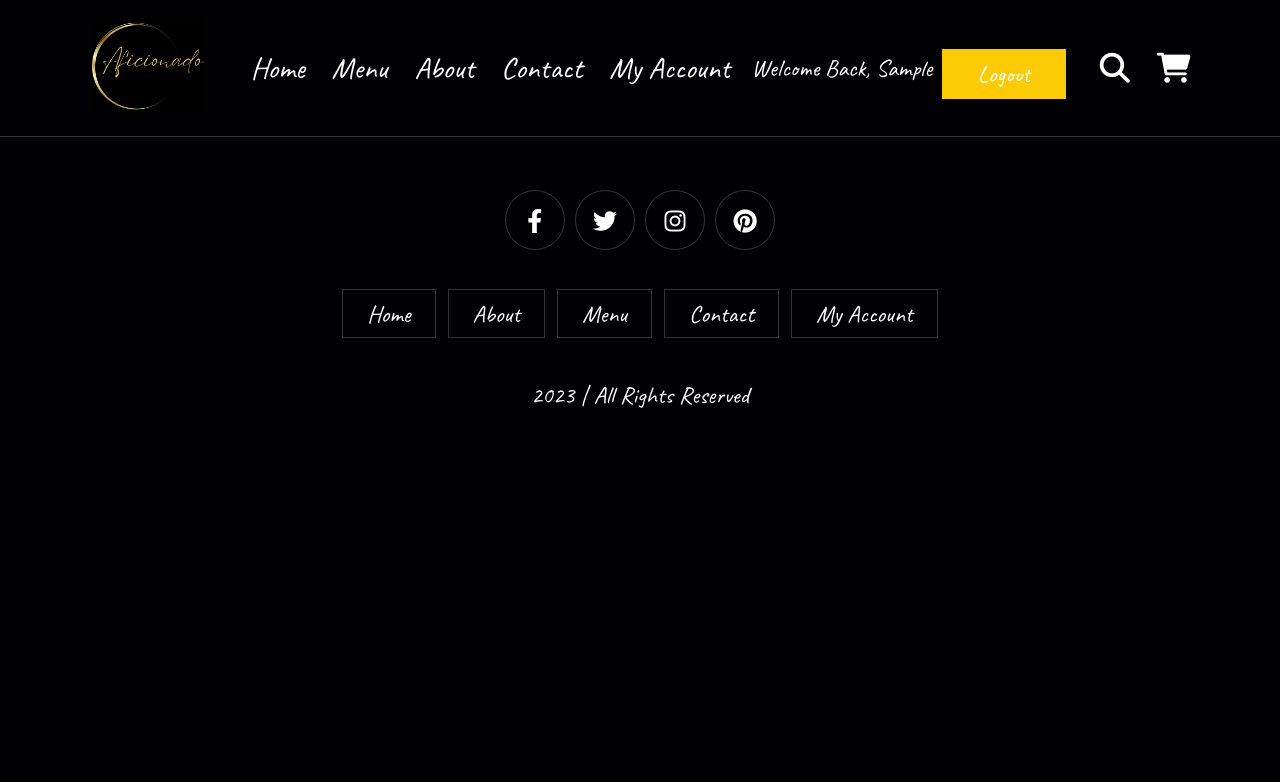
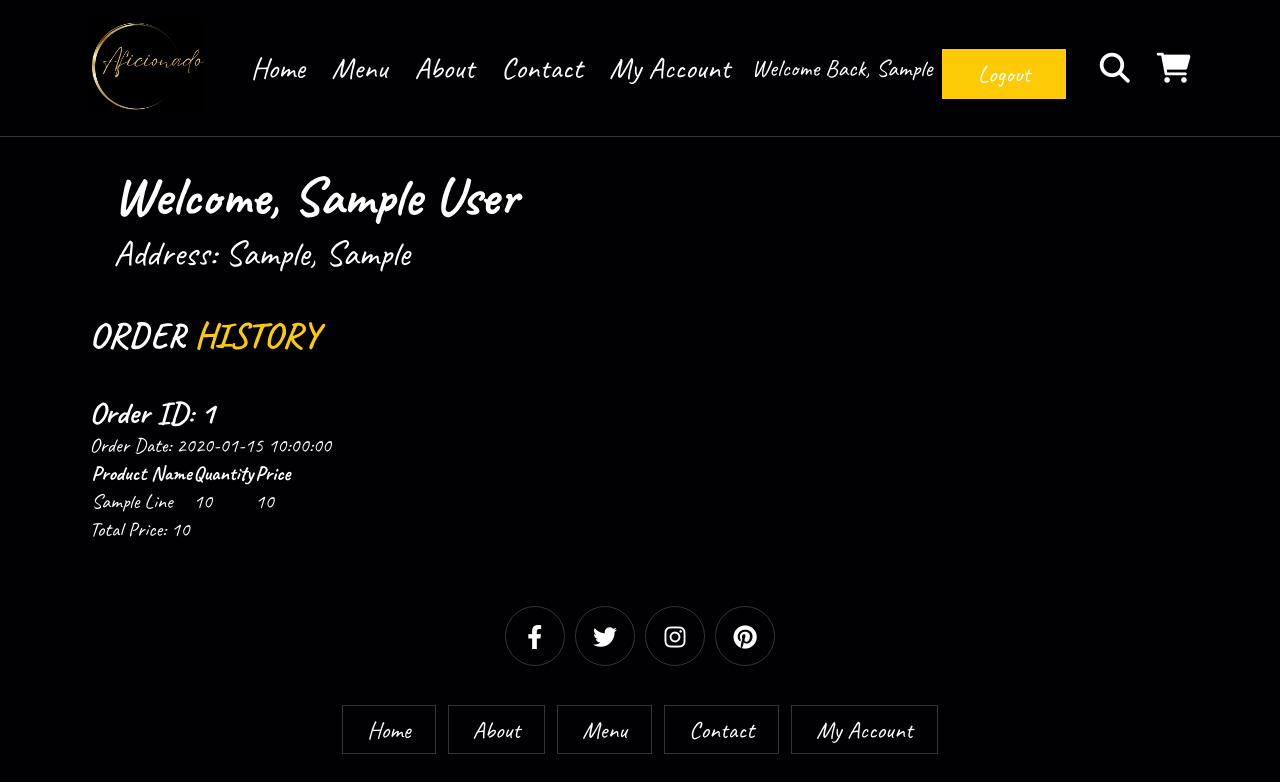
Before and after one commit to tigju/Aficionado, a PHP site: page /account.php in a window 1280 px wide. Shown: the top 782 px of the page. Before the commit the page ends 408 px from the top, so only its background shows below. Run offline with PHP 8.4, Linux system fonts and the light colour scheme; the visitor is signed in with stand-in values (Sample User, id 1); tables that the repository leaves empty or names only in its code hold one stand-in row (values such as "Sample post"); some libraries are stand-ins or nearby versions.

Commit message:
Added account page

```diff
--- a/account.php
+++ b/account.php
@@ -4,6 +4,9 @@ session_start();
 if(isset($_SESSION['username'])) {
     $uname = $_SESSION['username'];
     $welcome = "Welcome back, ". $uname;
+} else {
+    header("Location: login_form.php"); // Redirect to your login page
+    exit();
 }
 
 ?>
@@ -30,9 +33,9 @@ if(isset($_SESSION['username'])) {
         <nav class="navbar">
             <a href="main.php">Home</a>
             <a href="menu.php">Menu</a>
-            <a href="index.php#about">About</a>
-            <a href="index.php#contact">Contact</a>
-            <a href="account.php">My Account</a>
+            <a href="main.php#about">About</a>
+            <a href="main.php#contact">Contact</a>
+            <a href="#">My Account</a>
         </nav>
         <?php
             if (!empty($welcome)) {
@@ -59,8 +62,10 @@ if(isset($_SESSION['username'])) {
     </header>
     <section class="account" id="account">
         <h1 class="heading">My <span>account</span></h1>
+        <div id="user-info"></div>
         <div class="orders-container">
-
+            <h3>Order <span>history</span></h3>
+            <div id="order-history"></div>
         </div>
     </section>
 
--- /dev/null
+++ b/account_data.php
@@ -0,0 +1,182 @@
+<?php
+
+$hostname = 'localhost'; // specify host domain or IP, i.e. 'localhost' or '127.0.0.1' or server IP 'xxx.xxxx.xxx.xxx'
+$database = 'project'; // specify database name
+$db_user = 'root'; // specify username
+$db_pass = 'root';
+$port = 8889;
+
+$conn = new mysqli("$hostname" , "$db_user" , "$db_pass", "$database", "$port");
+//$conn = new mysqli("$hostname" , "$db_user" , "$db_pass", "$database");
+// Check connection
+if ($conn->connect_error) {
+  die("Failed to connect to MySQL: " . $conn->connect_error);
+  exit();
+}
+
+session_start();
+
+$user_name = $_SESSION['username'];
+$user_id = $_SESSION['user_id'];
+
+
+$userInfoQuery = "SELECT `first_name`, `last_name`, `street`, `city`, `state`, `zip`, `country` FROM `user` WHERE `user_id` = '$user_id'";
+$res = $conn->query($userInfoQuery);
+
+if ($res->num_rows > 0) {
+    $row = $res->fetch_assoc();
+    $userInfoData = array(
+        "first_name" => $row["first_name"],
+        "last_name" => $row["last_name"],
+        "street" => $row["street"],
+        "city" => $row["city"],
+        "state" => $row["state"],
+        "zip" => $row["zip"],
+        "country" => $row["country"]
+    );
+}
+
+// Retrieve order history
+$orderHistoryQuery = "SELECT `o`.`id`, `o`.`order_date`, `ol`.`product_name`, `ol`.`quantity`, `ol`.`price`
+    FROM `user` `u`
+    JOIN `orders` `o` ON `u`.`user_id` = `o`.`user_id`
+    JOIN `order_lines` `ol` ON `o`.`id` = `ol`.`order_id`
+    WHERE `u`.`user_id` = '$user_id'";
+$res = $conn->query($orderHistoryQuery);
+
+
+$orderHistoryData = array();
+
+while ($row = $res->fetch_assoc()) {
+    $order_id = $row["id"];
+    $order_date = $row["order_date"];
+    $product_name = $row["product_name"];
+    $quantity = $row["quantity"];
+    $price = $row["price"];
+
+    if (!isset($orderHistoryData[$order_id])) {
+        $orderHistoryData[$order_id] = array(
+            "order_id" => $order_id,
+            "order_date" => $order_date,
+            "total_price" => 0,
+            "order_lines" => array()
+        );
+    }
+
+    $orderHistoryData[$order_id]["total_price"] += $price;
+
+    $orderHistoryData[$order_id]["order_lines"][] = array(
+        "product_name" => $product_name,
+        "quantity" => $quantity,
+        "price" => $price
+    );
+}
+
+$responseData = array(
+    "userInfo" => $userInfoData,
+    "orderHistory" => array_values($orderHistoryData) // Re-index the array
+);
+
+
+header("Content-Type: application/json");
+echo json_encode($responseData);
+
+
+// $userInfo = "SELECT `u`.`first_name`,
+//                     `u`.`last_name`,
+//                     `u`.`street`,
+//                     `u`.`city`,
+//                     `u`.`state`,
+//                     `u`.`zip`,
+//                     `u`.`country`,
+//                     `o`.`id`,
+//                     `o`.`order_date`,
+//                     `ol`.`product_name`,
+//                     `ol`.`quantity`,
+//                     `ol`.`price`
+//             FROM `user` `u`
+//             JOIN `orders` `o`
+//                 ON `o`.`user_id` = `u`.`user_id`
+//             JOIN `order_lines` `ol`
+//                 ON `ol`.`order_id` = `o`.`id`
+//             WHERE `u`.`user_id` = '$user_id';";
+
+// $userInfoHtml = ""; // Initialize user info HTML
+// $orderHistoryHtml = ""; // Initialize order history HTML
+
+// $res = $conn->query($userInfo);
+
+
+// // Check if there are any rows in the result
+// if ($res->num_rows > 0) {
+//     // Retrieve user information once
+//     $row = $res->fetch_assoc();
+//     $userFirstName = $row["first_name"];
+//     $userLastName = $row["last_name"];
+//     $userStreet = $row["street"];
+//     $userCity = $row["city"];
+
+
+//     // Build user info HTML
+//     $userInfoHtml = "<h1>Welcome, $userFirstName $userLastName</h1>";
+//     $userInfoHtml .= "<p>Address: $userStreet, $userCity</p>";
+
+//     $currentOrderId = null;
+//     $currentOrderTotal = 0;
+
+//     // Loop through each row in the result set
+//     while ($row = $res->fetch_assoc()) {
+//         $orderId = $row["id"];
+//         $orderDate = $row["order_date"];
+//         $productName = $row["product_name"];
+//         $quantity = $row["quantity"];
+//         $price = $row["price"];
+
+
+//         if ($currentOrderId !== $orderId) {
+//         // Close previous order if there was one
+//           if ($currentOrderId !== null) {
+//               $orderHistoryHtml .= "<tr><td colspan='5'>Total:</td><td>$currentOrderTotal</td></tr>";
+//           }
+
+//           // Start a new order
+//           $currentOrderId = $orderId;
+//           $currentOrderTotal = 0;
+
+//           $orderHistoryHtml .= "<tr>";
+//           $orderHistoryHtml .= "<td>Order ID: $orderId</td>";
+//           $orderHistoryHtml .= "<td>Order Date: $orderDate</td>";
+//           $orderHistoryHtml .= "</tr>";
+//         }
+//       // Update current order total
+//       $currentOrderTotal += $price * $quantity;
+
+//       // Add order line to the current order
+//       $orderHistoryHtml .= "<tr>";
+//       $orderHistoryHtml .= "<td>$productName</td>";
+//       $orderHistoryHtml .= "<td>$quantity</td>";
+//       $orderHistoryHtml .= "<td>$price</td>";
+//       $orderHistoryHtml .= "<td>$quantity</td>";
+//       $orderHistoryHtml .= "<td>$price</td>";
+//       $orderHistoryHtml .= "</tr>";
+//     }
+
+//     // Close the last order
+//     if ($currentOrderId !== null) {
+//         $orderHistoryHtml .= "<tr><td colspan='5'>Total:</td><td>$currentOrderTotal</td></tr>";
+//     }
+// }
+
+// // Create an array with the data to return as JSON
+// $responseData = array(
+//     "userInfo" => $userInfoHtml,
+//     "orderHistory" => $orderHistoryHtml
+// );
+
+// // Send the data as JSON response
+// header("Content-Type: application/json");
+// echo json_encode($responseData);
+
+
+$conn->close();
+?>
--- a/js.js
+++ b/js.js
@@ -69,6 +69,10 @@ document.addEventListener('DOMContentLoaded', function() {
         }
 
         if (event.target.id == "checkout") {
+            if (!(document.querySelector('.welcome'))) {
+                window.location.href = "login_form.php";
+            }
+            else {
                 window.alert("Your order was placed!")
                 const dataToSend = {
                     cart: cart,
@@ -95,6 +99,7 @@ document.addEventListener('DOMContentLoaded', function() {
 
                 clearCart();
                 showCart();
+            }
         }
     });
 
@@ -261,11 +266,53 @@ document.addEventListener('DOMContentLoaded', function() {
     }
 
 
-    function clearElement(element) {
-        while (element.firstChild) {
-            element.removeChild(element.firstChild)
+    // function clearElement(element) {
+    //     while (element.firstChild) {
+    //         element.removeChild(element.firstChild)
+    //     }
+    // }
+    function fetchUserDataAndOrderHistory() {
+        fetch("account_data.php")
+            .then(response => response.json())
+            .then(data => {
+                // Update user info
+                const userInfoDiv = document.getElementById("user-info");
+                userInfoDiv.innerHTML = `<h1>Welcome, ${data.userInfo.first_name} ${data.userInfo.last_name}</h1>
+                                         <p>Address: ${data.userInfo.street}, ${data.userInfo.city}</p>`;
+
+                // Update order history
+                const orderHistoryDiv = document.getElementById("order-history");
+                orderHistoryDiv.innerHTML = data.orderHistory.map(order => `
+                    <div class="order">
+                        <h2>Order ID: ${order.order_id}</h2>
+                        <p>Order Date: ${order.order_date}</p>
+                        <table>
+                            <thead>
+                                <tr>
+                                    <th>Product Name</th>
+                                    <th>Quantity</th>
+                                    <th>Price</th>
+                                </tr>
+                            </thead>
+                            <tbody>
+                                ${order.order_lines.map(orderLine => `
+                                    <tr>
+                                        <td>${orderLine.product_name}</td>
+                                        <td>${orderLine.quantity}</td>
+                                        <td>${orderLine.price}</td>
+                                    </tr>`).join('')}
+                            </tbody>
+                        </table>
+                        <p>Total Price: ${order.total_price}</p>
+                    </div>`).join('');
+            })
+            .catch(error => {
+                console.error("Error:", error);
+            });
     }
-    }
+
+    // Call the function to fetch and display data
+    fetchUserDataAndOrderHistory();
 
 
     showCart();
--- a/login_form.php
+++ b/login_form.php
@@ -3,6 +3,8 @@ session_start();
 
 $errorMessage = isset($_SESSION['login_error']) ? $_SESSION['login_error'] : "";
 unset($_SESSION['login_error']); // Clear the error message after displaying it
+$successMessage = isset($_SESSION['register_success']) ? $_SESSION['register_success'] : "";
+unset($_SESSION['register_success']);
 
 ?>
 
@@ -70,6 +72,10 @@ unset($_SESSION['login_error']); // Clear the error message after displaying it
                     if (!empty($errorMessage)) {
                         echo "<p style='color: red;'>$errorMessage</p>"; // Display the error message if it's not empty
                     }
+
+                    if (!empty($successMessage)) {
+                        echo "<p style='color: green;'>$successMessage</p>";
+                    }
                 ?>
                 <div class="inputBox">
                     <span class="fas fa-envelope"></span>
--- a/style.css
+++ b/style.css
@@ -554,6 +554,32 @@ section {
     padding: 1.5rem;
 }
 
+.account .heading h1 {
+    margin-top: 10rem;
+}
+#user-info {
+    margin: 3rem 2rem;
+    color: #fff;
+    font-size: 3rem;
+}
+
+.orders-container {
+    color: #fff;
+    font-size: 1.7rem;
+}
+
+.orders-container h3 {
+    font-size: 3rem;
+    color: #fff;
+    text-transform: uppercase;
+    margin-bottom: 3rem;
+}
+
+.orders-container h3 span {
+    color: var(--main-color);
+    text-transform: uppercase;
+}
+
 /* media queries*/
 @media (max-width:991px) {
     html {
```
Also changed, not shown: register.php (+7 -1 lines). Lines whose indentation alone changed are shown as unchanged.
